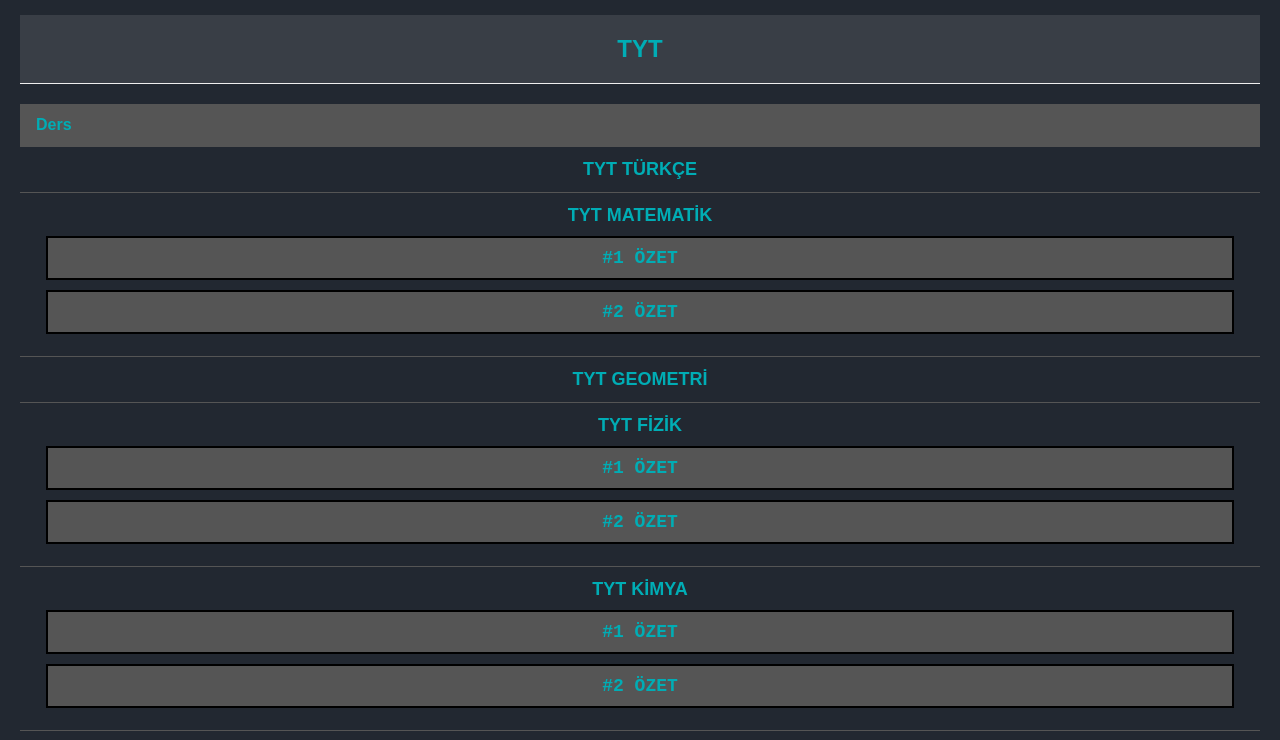
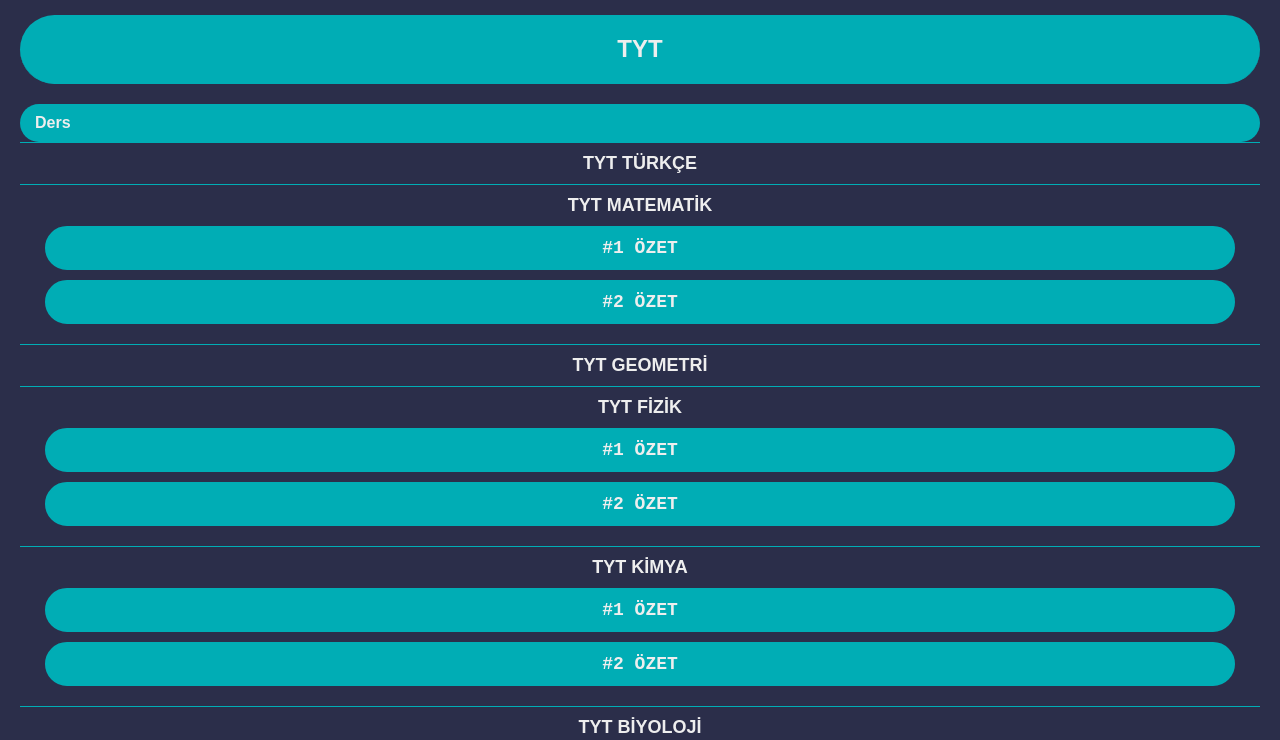
Before and after one commit to Canbc77/YKS_Program, a plain HTML site: page index.html in a window 1280 px wide. Shown: the part 288-1028 px from the top of the page. Drawn offline with Linux system fonts and the light colour scheme.

Commit message:
Update index.html

```diff
--- a/index.html
+++ b/index.html
@@ -8,29 +8,36 @@
         .tamamlandi {
             text-decoration: line-through;
         }
+
     </style>
     <style>
+*{
+  font-size: bold;
+  border-radius: 100px;
+  border-color: #00ADB5;
+}
 body {
   font-family: Arial, sans-serif;
-  background-color: #222831;
-  color: white;
-  margin: 0;
+  background-color: #2B2E4A;
+  color: #EEEEEE;
+  margin: 0px;
   padding: 20px;
 }
 
 h1 {
+  background-color: #00ADB5;
   text-align: center;
-  color: #00ADB5;
+  color: #EEEEEE;
   font-size: 32px;
   margin-bottom: 20px;
 }
 
 h2 {
-  background-color: #393E46;
-  border-bottom: 1px solid #EEEEEE;
+  background-color: #00ADB5;
+  border-bottom: 1px solid #00ADB5;
   padding: 20px;
   text-align: center;
-  color: #00ADB5;
+  color: #EEEEEE;
   margin-top: 30px;
   font-size: 24px;
   margin-bottom: 10px;
@@ -45,18 +52,18 @@ table {
 th,
 td {
   text-align: left;
-  padding: 12px 16px;
-  border-bottom: 1px solid #555;
+  padding: 10px 15px;
+  border-bottom: 1px solid #00ADB5;
 }
 
 th {
-  background-color: #555555;
-  color: #00ADB5;
+  background-color: #00ADB5;
+  color: #EEEEEE;
   font-weight: bold;
 }
 
 a {
-  color: #00ADB5;
+  color: #EEEEEE;
   text-decoration: none;
 }
 
@@ -82,9 +89,9 @@ td {
 }
 
 .sublink {
-  background-color: #555555;
-  color: #D4ADFC;
-  border: 2px solid black;
+  background-color: #00ADB5;
+  color: #EEEEEE;
+  border: 2px solid #00ADB5;
   margin: 10px;
   padding: 10px;
 }
@@ -92,7 +99,7 @@ td {
     </style>
 </head>
 <body>
-    <h1>Görev Listesi ve Sayaç</h1>
+  <h1>Görev Listesi ve Sayaç</h1>
     <br>
     <ul id="gorevListesi">
         <li>
```
